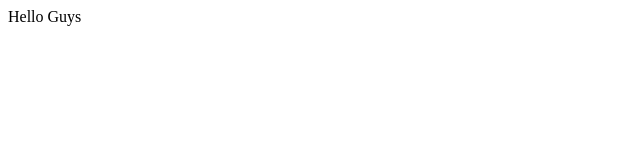
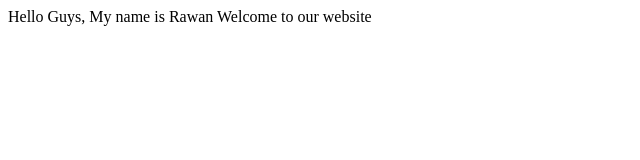
Before and after one commit to Adventurers-team/lab15, a plain HTML site: page index.html in a window 1280 px wide. Shown: the whole page, without its empty margins (0-640 px from the left). Drawn offline with Linux system fonts and the light colour scheme.

Commit message:
practicing conflict

```diff
--- a/index.html
+++ b/index.html
@@ -7,6 +7,7 @@
     <title>Document</title>
 </head>
 <body>
-    Hello Guys
+    Hello Guys, My name is Rawan
+    Welcome to our website
 </body>
 </html>
```
